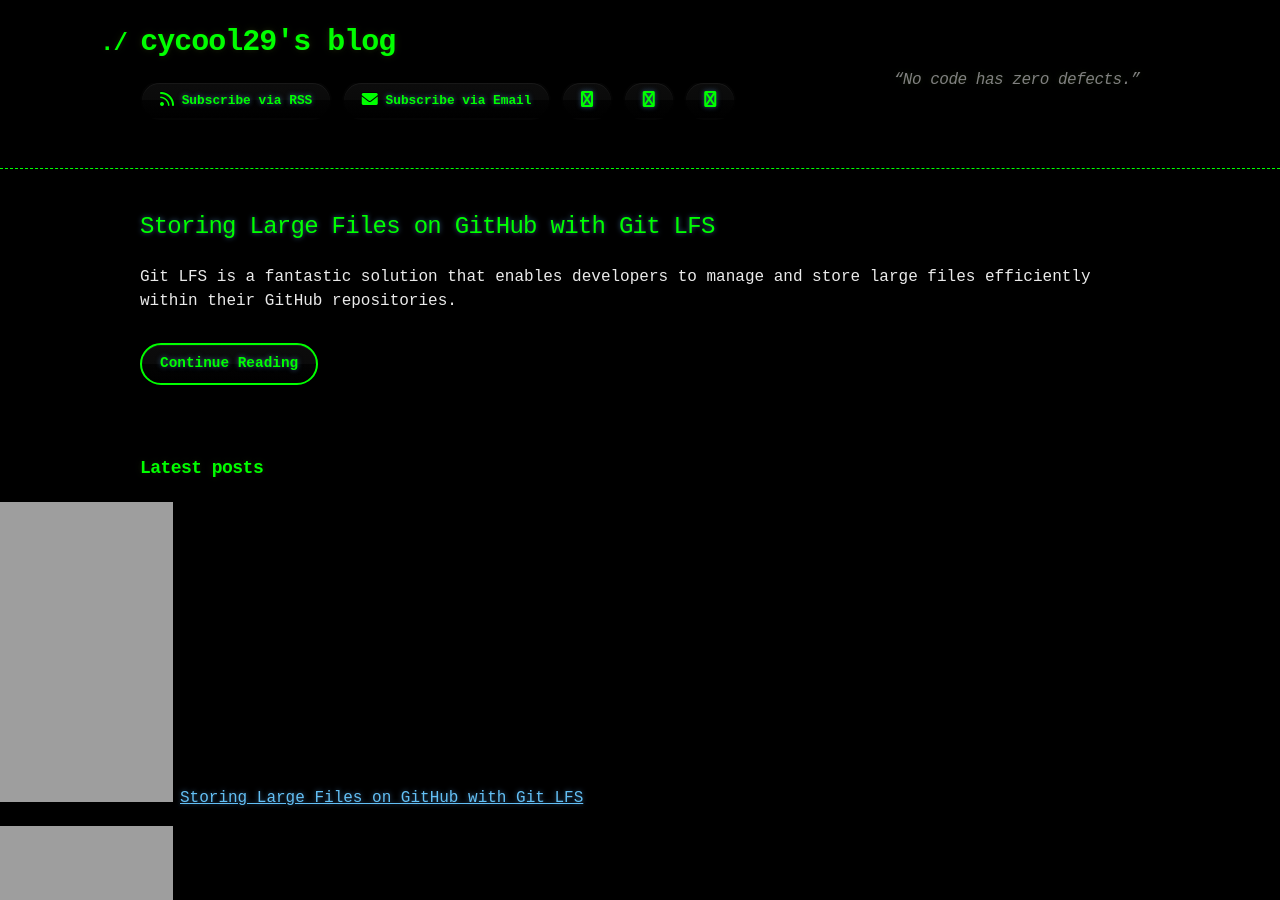
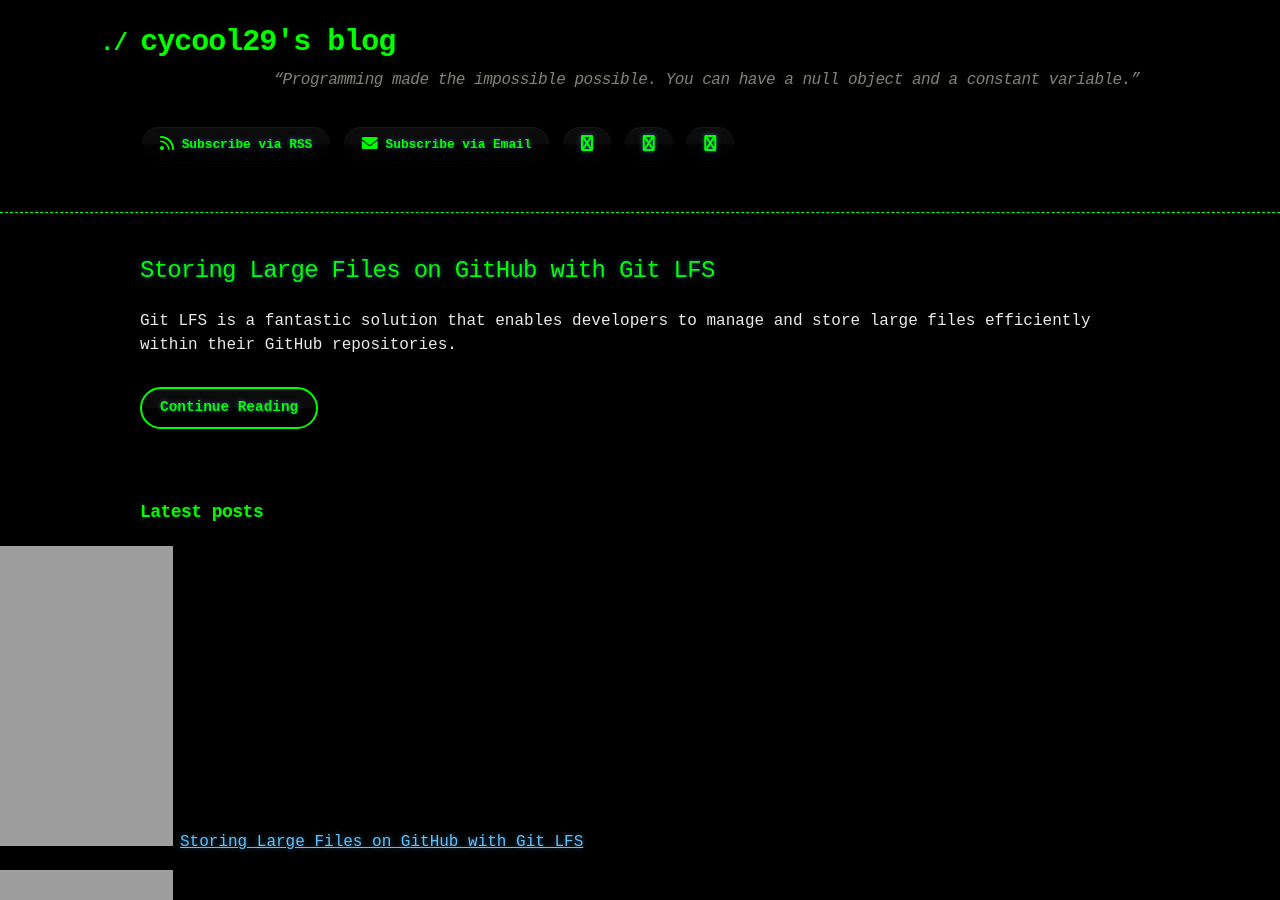
Before and after one commit to cycool29/cycool29.github.io, a Jekyll site: the page built from index.md, in a window 1280 px wide and 900 px high. Built offline with Jekyll 4.4.1, drawn with Linux system fonts in a browser that asks for light colours; a style sheet for code colours, icons or effects is not loaded.

Commit message:
Update quotes

```diff
--- a/_config.yml
+++ b/_config.yml
@@ -1,5 +1,5 @@
 title: cycool29's blog
-description: "“No code has zero defects.” "
+description: "“Programming made the impossible possible. You can have a null object and a constant variable.” "
 bio: A high school student. Intermediate in Python, Git, Bash. Learning JavaScript. He/Him. "
 author: cycool29
 url: https://cycool29.github.io
```
